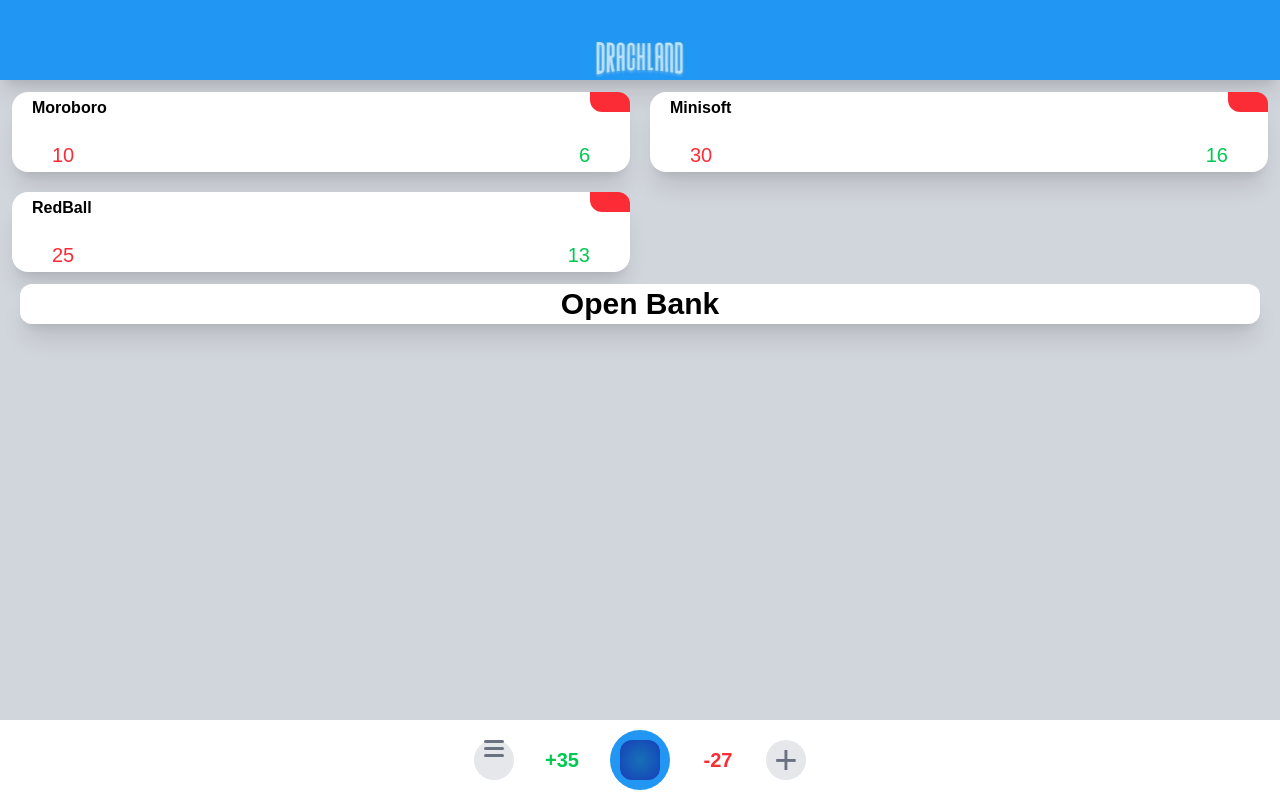
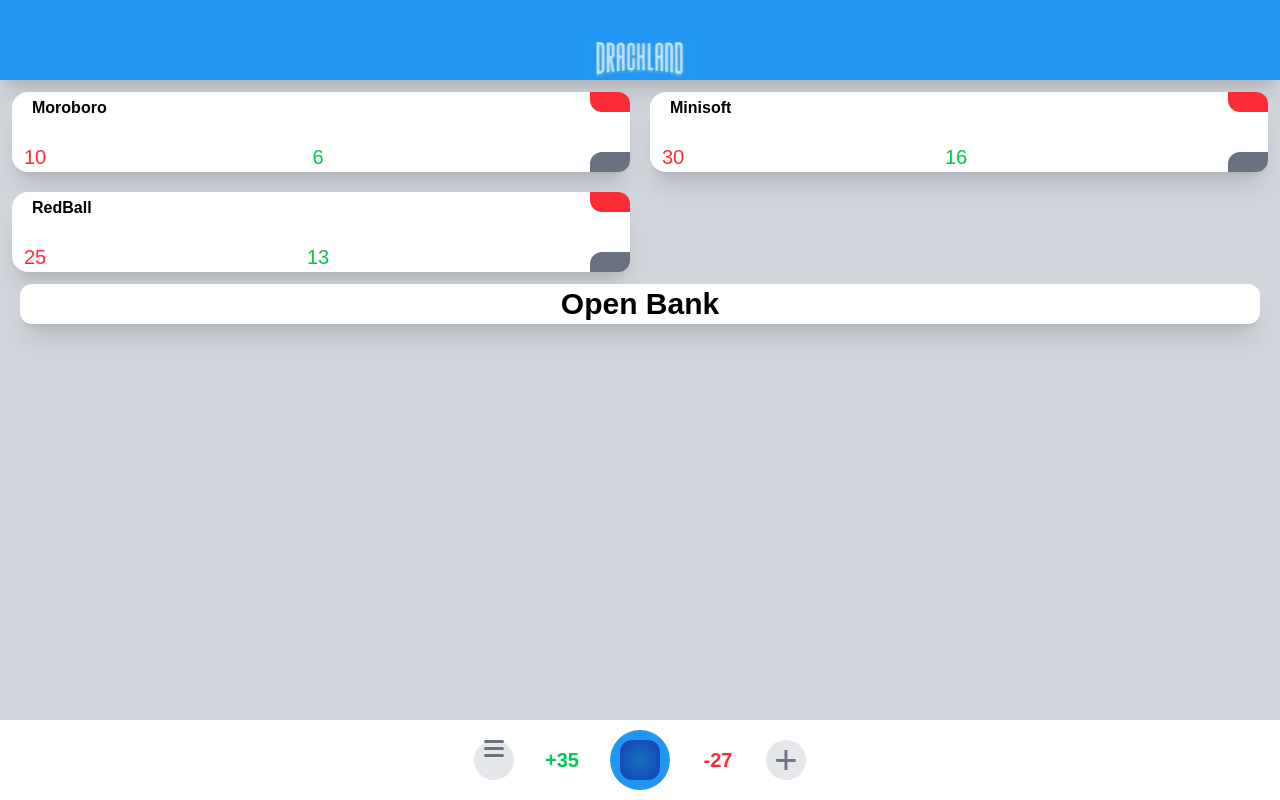
Before and after one commit to QDAST/Drachland, a Next.js app: page / in a window 1280 px wide. Built offline with nearby package versions, Linux system fonts and the light colour scheme; no server answers.

Commit message:
allowed to lose/open companies

```diff
--- a/app/page.tsx
+++ b/app/page.tsx
@@ -20,12 +20,20 @@ export default function Home() {
     "Minisoft",
     "RedBall",
   ]);
+  const [openedOrgs, setOpenedOrgs] = useState<OrganisationName[]>(playerOrgs);
   const [playerTrans, setPlayerTrans] = useState<TransportName[]>([
     "helicopter",
     "plane",
   ]);
+  const closeOrg = (name: OrganisationName) => {
+    setOpenedOrgs(() => openedOrgs.filter((org) => org !== name));
+  };
+  const openOrg = (name: OrganisationName) => {
+    setOpenedOrgs(() => [...openedOrgs, name]);
+  };
   const addOrg = (newOrg: OrganisationName) => {
     setPlayerOrgs(() => [...playerOrgs, newOrg]);
+    openOrg(newOrg);
   };
   const removeOrg = (name: OrganisationName) => {
     setPlayerOrgs(() => playerOrgs.filter((org) => org !== name));
@@ -34,13 +42,18 @@ export default function Home() {
   return (
     <div className="flex flex-col bg-gray-300 min-h-screen h-full w-screen gap-3">
       <Header></Header>
-      <OrgPanel orgs={playerOrgs} removeOrg={removeOrg}></OrgPanel>
+      <OrgPanel
+        orgs={playerOrgs}
+        removeOrg={removeOrg}
+        closeOrg={closeOrg}
+        openOrg={openOrg}
+      ></OrgPanel>
       {isBankOpen && (
         <BankModal onClose={() => setIsBankOpen(false)}></BankModal>
       )}
       <BankPanel onOpen={() => setIsBankOpen(true)}></BankPanel>
       <BottomPanel
-        orgs={playerOrgs}
+        openedOrgs={openedOrgs}
         trans={playerTrans}
         addOrg={addOrg}
       ></BottomPanel>
--- a/components/BottomPanel/BottomPanel.tsx
+++ b/components/BottomPanel/BottomPanel.tsx
@@ -10,8 +10,12 @@ import AppendCardModal from "../AppendCardModal/AppendCardModal";
 import MenuModal from "../MenuModal/MenuModal";
 import ProfitProcessingModal from "../ProfitProcessingModal/ProfitProcessingModal";
 
-export default function BottomPanel({ orgs, trans, addOrg }: BottomPanelType) {
-  const income = orgs.reduce((total, org) => {
+export default function BottomPanel({
+  openedOrgs,
+  trans,
+  addOrg,
+}: BottomPanelType) {
+  const income = openedOrgs.reduce((total, org) => {
     return total + organisations[org].profit;
   }, 0);
 
--- /dev/null
+++ b/components/Org/OrgOnPanel.tsx
@@ -0,0 +1,55 @@
+import Button from "../Button";
+import { OrgOnPanelType } from "../types/OrgOnPanel";
+import { OrganisationName } from "@/public/assets/organisations";
+import { useState } from "react";
+import { organisations } from "@/public/assets/organisations";
+
+export default function OrgOnPanel({
+  closeOrg,
+  openOrg,
+  removeOrg,
+  name,
+}: OrgOnPanelType) {
+  const [isOpened, setIsOpened] = useState(true);
+  const onClick = (name: OrganisationName) => {
+    if (isOpened) {
+      closeOrg(name);
+    } else {
+      openOrg(name);
+    }
+    setIsOpened(!isOpened);
+  };
+  return (
+    <div
+      className={`flex flex-col w-full h-20 rounded-2xl items-center justify-between shadow-xl ${!isOpened ? "bg-gray-200" : "bg-white"}`}
+    >
+      <div className="flex justify-between w-full pl-5">
+        <div>
+          <h1 className="text-black font-bold pt-1">{name}</h1>
+        </div>
+
+        <Button
+          onClick={() => removeOrg(name)}
+          className="h-5 w-10 bg-red-500 rounded-tr-xl rounded-bl-xl"
+        ></Button>
+      </div>
+      <div className="flex w-full">
+        <div className="flex w-full justify-between pl-3">
+          <span className="text-red-500 text-[20px]">
+            {organisations[name].price}
+          </span>
+          <span className="text-green-500 text-[20px]">
+            {organisations[name].profit}
+          </span>
+          <div className="flex flex-col justify-between">
+            <div></div>
+            <Button
+              className="flex h-5 w-10 bg-gray-500 rounded-tl-xl rounded-br-xl"
+              onClick={() => onClick(name)}
+            ></Button>
+          </div>
+        </div>
+      </div>
+    </div>
+  );
+}
--- a/components/OrgPanel/OrgPanel.tsx
+++ b/components/OrgPanel/OrgPanel.tsx
@@ -1,37 +1,36 @@
 import { OrgPanelType } from "../types/OrgPanel";
-import { organisations } from "@/public/assets/organisations";
+import { OrganisationName, organisations } from "@/public/assets/organisations";
 import Button from "../Button";
+import { useState } from "react";
+import OrgOnPanel from "../Org/OrgOnPanel";
 
-export default function OrgPanel({ orgs, removeOrg }: OrgPanelType) {
+export default function OrgPanel({
+  orgs,
+  removeOrg,
+  closeOrg,
+  openOrg,
+}: OrgPanelType) {
+  const [isOpened, setIsOpened] = useState(true);
+  const onClick = (name: OrganisationName) => {
+    if (isOpened) {
+      closeOrg(name);
+    } else {
+      openOrg(name);
+    }
+    setIsOpened(!isOpened);
+  };
   return (
     <div className="">
       <div className="grid grid-cols-2 grid-flow gap-5 px-3">
         {orgs.map((name, index) => (
-          <div
+          <OrgOnPanel
+            closeOrg={closeOrg}
+            openOrg={openOrg}
+            removeOrg={removeOrg}
+            index={index}
+            name={name}
             key={index}
-            className="flex flex-col w-full h-20 bg-white rounded-2xl items-center justify-between shadow-xl"
-          >
-            <div className="flex justify-between w-full pl-5">
-              <div>
-                <h1 className="text-black font-bold pt-1">{name}</h1>
-              </div>
-
-              <Button
-                onClick={() => removeOrg(name)}
-                className="h-5 w-10 bg-red-500 rounded-tr-xl rounded-bl-xl"
-              ></Button>
-            </div>
-            <div className="flex p-5 w-full">
-              <div className="flex w-full justify-between px-5">
-                <span className="text-red-500 text-[20px]">
-                  {organisations[name].price}
-                </span>
-                <span className="text-green-500 text-[20px]">
-                  {organisations[name].profit}
-                </span>
-              </div>
-            </div>
-          </div>
+          ></OrgOnPanel>
         ))}
       </div>
     </div>
--- a/components/types/BottomPanel.ts
+++ b/components/types/BottomPanel.ts
@@ -2,7 +2,7 @@ import { OrganisationName } from "@/public/assets/organisations";
 import { TransportName } from "@/public/assets/transport";
 
 export type BottomPanelType = {
-  orgs: OrganisationName[];
+  openedOrgs: OrganisationName[];
   trans: TransportName[];
   addOrg: (arg0: OrganisationName) => void;
 };
--- /dev/null
+++ b/components/types/OrgOnPanel.ts
@@ -0,0 +1,9 @@
+import { OrganisationName } from "@/public/assets/organisations";
+
+export type OrgOnPanelType = {
+  closeOrg: (arg0: OrganisationName) => void;
+  openOrg: (arg0: OrganisationName) => void;
+  removeOrg: (arg0: OrganisationName) => void;
+  index: number;
+  name: OrganisationName;
+};
```
